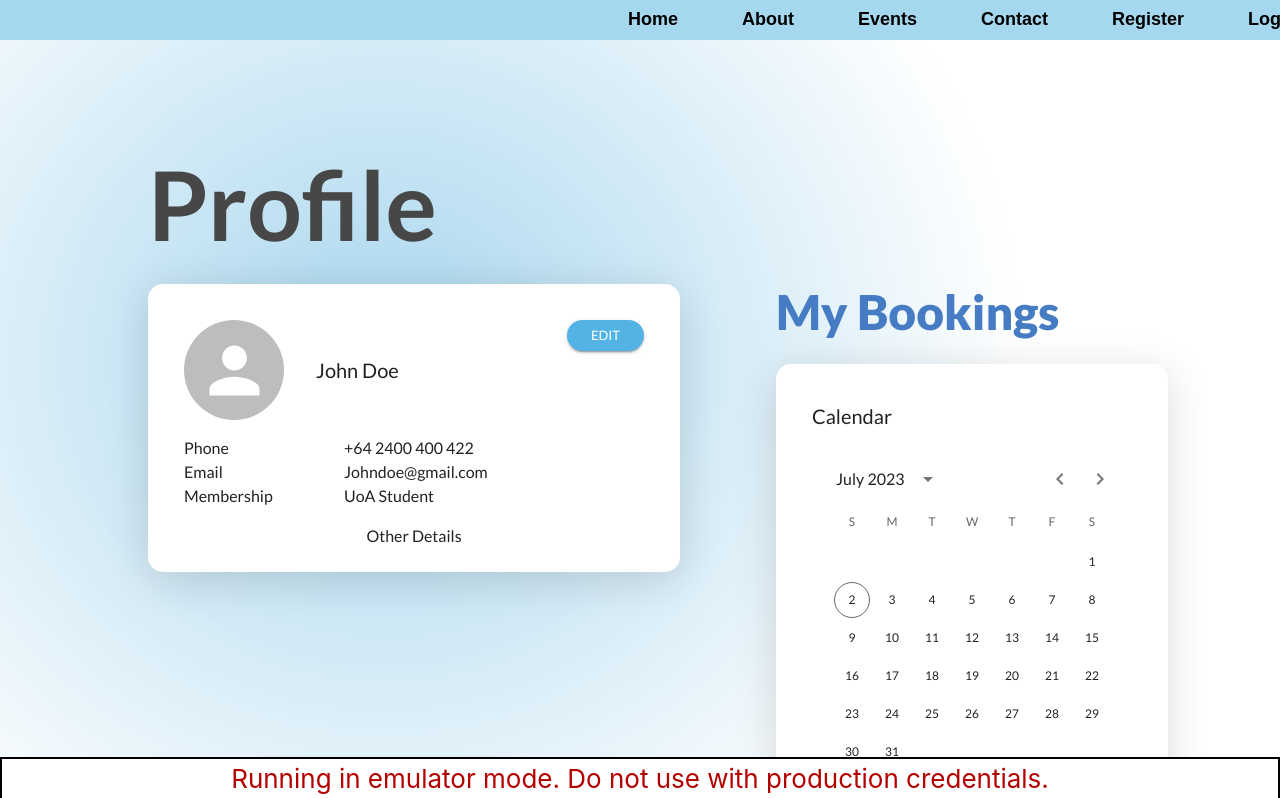
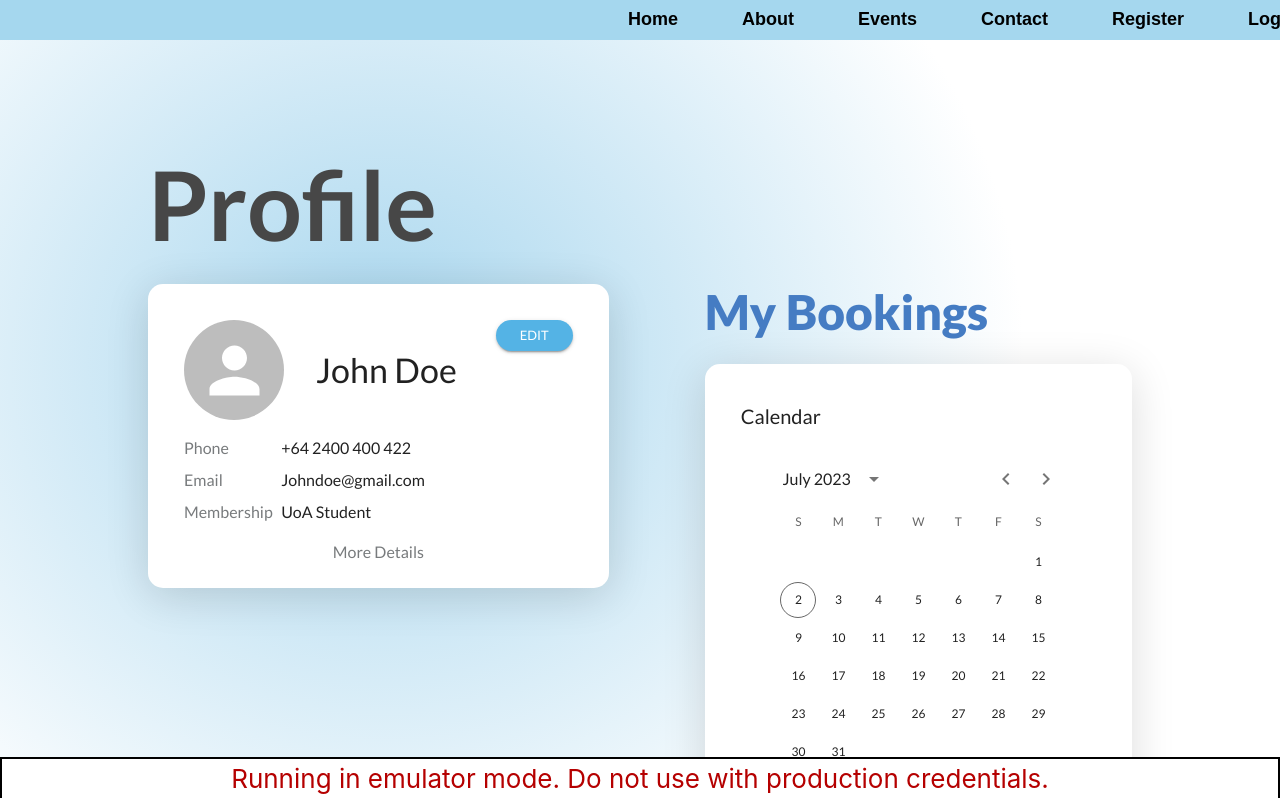
Before and after one commit to UoaWDCC/uasc-web, a React (Create React App) app in the folder frontend/: page /profile in a window 1280 px wide. Shown: the top 798 px of the page. Built offline with nearby package versions, Linux system fonts and the light colour scheme; no server answers; the database is empty; grey boxes are pictures that could not be loaded.

Commit message:
Added Additional info for user details

```diff
--- a/frontend/src/components/ProfileCard.js
+++ b/frontend/src/components/ProfileCard.js
@@ -1,11 +1,24 @@
-import { Avatar, CardContent, Stack, Button } from "@mui/material"
+import {
+  Card,
+  Typography,
+  Avatar,
+  CardContent,
+  Stack,
+  Button,
+} from "@mui/material"
 import React from "react"
-
-import { Card, Typography } from "@mui/material"
+import { useState } from "react"
 
 const textType = "body1"
 
 function ProfileCard() {
+  const [expanded, setExpanded] = useState(false)
+
+  //Expanding the more details on the user page
+  const expandDetails = () => {
+    setExpanded(!expanded)
+  }
+
   return (
     <div style={{ width: "100%" }}>
       <Card
@@ -24,7 +37,7 @@ function ProfileCard() {
             >
               <Stack direction="row" alignItems="center">
                 <Avatar sx={{ minWidth: "100px", minHeight: "100px" }} />
-                <Typography variant="h6" sx={{ marginLeft: "32px" }}>
+                <Typography variant="h4" sx={{ marginLeft: "32px" }}>
                   John Doe
                 </Typography>
               </Stack>
@@ -38,12 +51,14 @@ function ProfileCard() {
                 Edit{" "}
               </Button>
             </Stack>
-            <Stack align="left">
+            <Stack align="left" spacing={1}>
               <Stack direction="row">
                 <Typography
                   variant={textType}
+                  color="#787B7D"
                   sx={{
-                    minWidth: "160px",
+                    minWidth: "25%",
+                    maxWidth: "25%",
                   }}
                 >
                   Phone
@@ -60,8 +75,10 @@ function ProfileCard() {
               <Stack direction="row">
                 <Typography
                   variant={textType}
+                  color="#787B7D"
                   sx={{
-                    minWidth: "160px",
+                    minWidth: "25%",
+                    maxWidth: "25%",
                   }}
                 >
                   Email
@@ -78,8 +95,10 @@ function ProfileCard() {
               <Stack direction="row">
                 <Typography
                   variant={textType}
+                  color="#787B7D"
                   sx={{
-                    minWidth: "160px",
+                    minWidth: "25%",
+                    maxWidth: "25%",
                   }}
                 >
                   Membership
@@ -95,7 +114,79 @@ function ProfileCard() {
               </Stack>
             </Stack>
             <Stack>
-              <Typography variant={textType}>Other Details</Typography>
+              {expanded ? (
+                <Stack spacing={1} align="left">
+                  <Stack direction="row">
+                    <Typography
+                      variant={textType}
+                      color="#787B7D"
+                      sx={{
+                        minWidth: "25%",
+                        maxWidth: "25%",
+                      }}
+                    >
+                      Emergency Contact Name
+                    </Typography>
+                    <Typography
+                      variant={textType}
+                      sx={{
+                        minWidth: "300px",
+                      }}
+                    >
+                      Jane Doe
+                    </Typography>
+                  </Stack>
+                  <Stack direction="row">
+                    <Typography
+                      variant={textType}
+                      color="#787B7D"
+                      sx={{
+                        minWidth: "25%",
+                        maxWidth: "25%",
+                      }}
+                    >
+                      Emergency Contact Number
+                    </Typography>
+                    <Typography
+                      variant={textType}
+                      sx={{
+                        minWidth: "300px",
+                      }}
+                    >
+                      +64 2400 420 422
+                    </Typography>
+                  </Stack>
+                  <Stack direction="row">
+                    <Typography
+                      variant={textType}
+                      color="#787B7D"
+                      sx={{
+                        minWidth: "25%",
+                        maxWidth: "25%",
+                      }}
+                    >
+                      Emergency Contact Relation
+                    </Typography>
+                    <Typography
+                      variant={textType}
+                      sx={{
+                        minWidth: "300px",
+                      }}
+                    >
+                      Mother
+                    </Typography>
+                  </Stack>
+                </Stack>
+              ) : (
+                <div></div>
+              )}
+              <Typography
+                variant={textType}
+                color="#787B7D"
+                onClick={expandDetails}
+              >
+                {expanded ? "Hide Details" : "More Details"}
+              </Typography>
             </Stack>
           </Stack>
         </CardContent>
```
